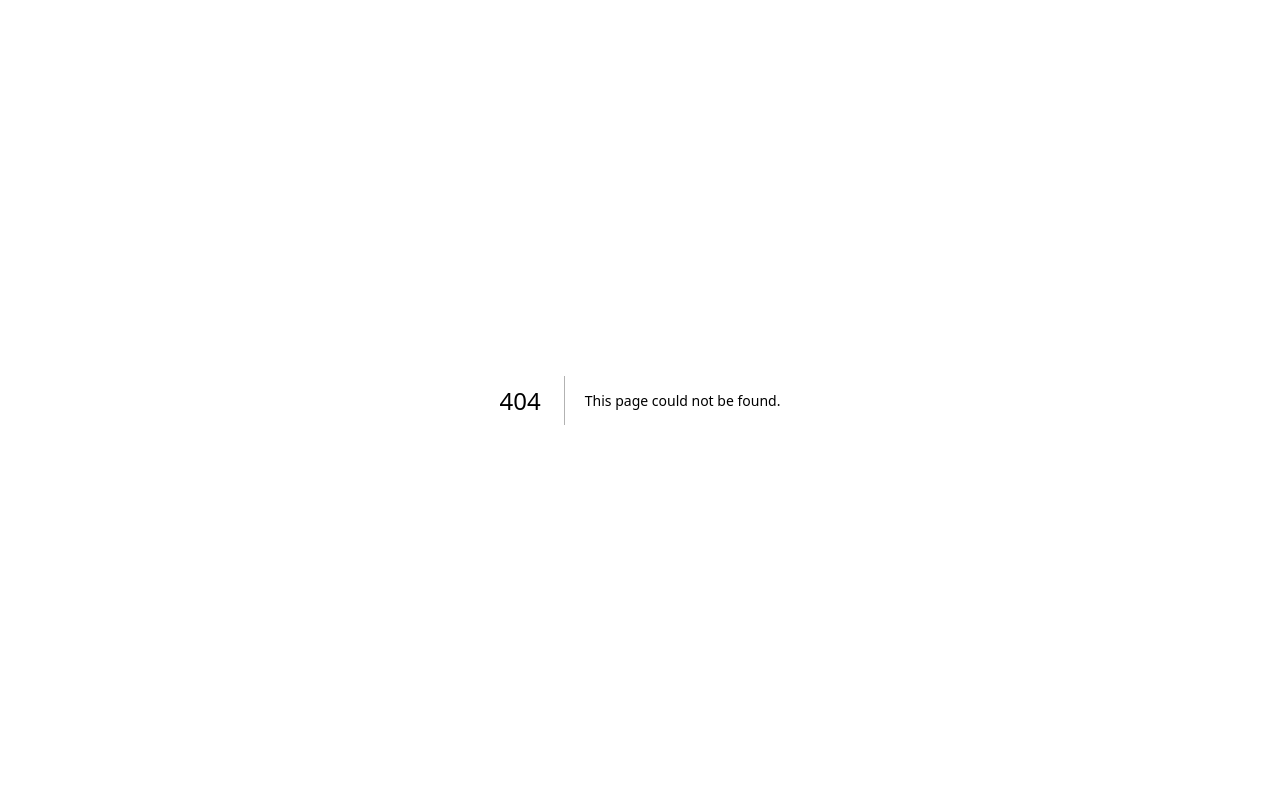
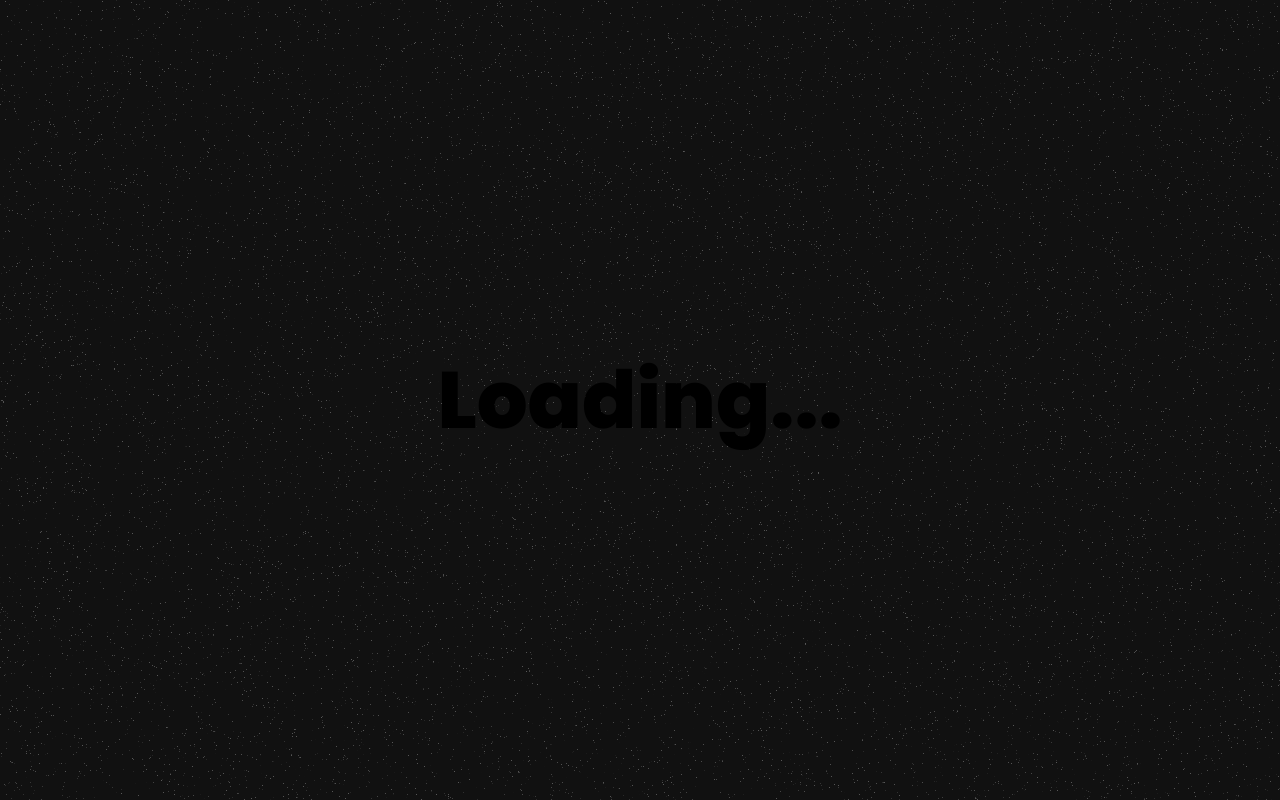
Before and after one commit to tejasag/byte-it, a Next.js app: page /loading in a window 1280 px wide. Before the commit this address had no page. Built offline with nearby package versions, Linux system fonts and the light colour scheme.

Commit message:
added loading screen

```diff
--- /dev/null
+++ b/pages/club.tsx
@@ -0,0 +1,9 @@
+import Navbar from "@/components/Navbar";
+
+export default function Club() {
+  return (
+    <>
+      <Navbar />
+    </>
+  );
+}
--- /dev/null
+++ b/pages/loading.tsx
@@ -0,0 +1,11 @@
+import Navbar from "@/components/Navbar";
+
+export default function Loading() {
+  return (
+    <>
+      <div className="h-screen w-screen flex justify-center items-center ">
+        <div className="header-2">Loading...</div>
+      </div>
+    </>
+  );
+}
```
